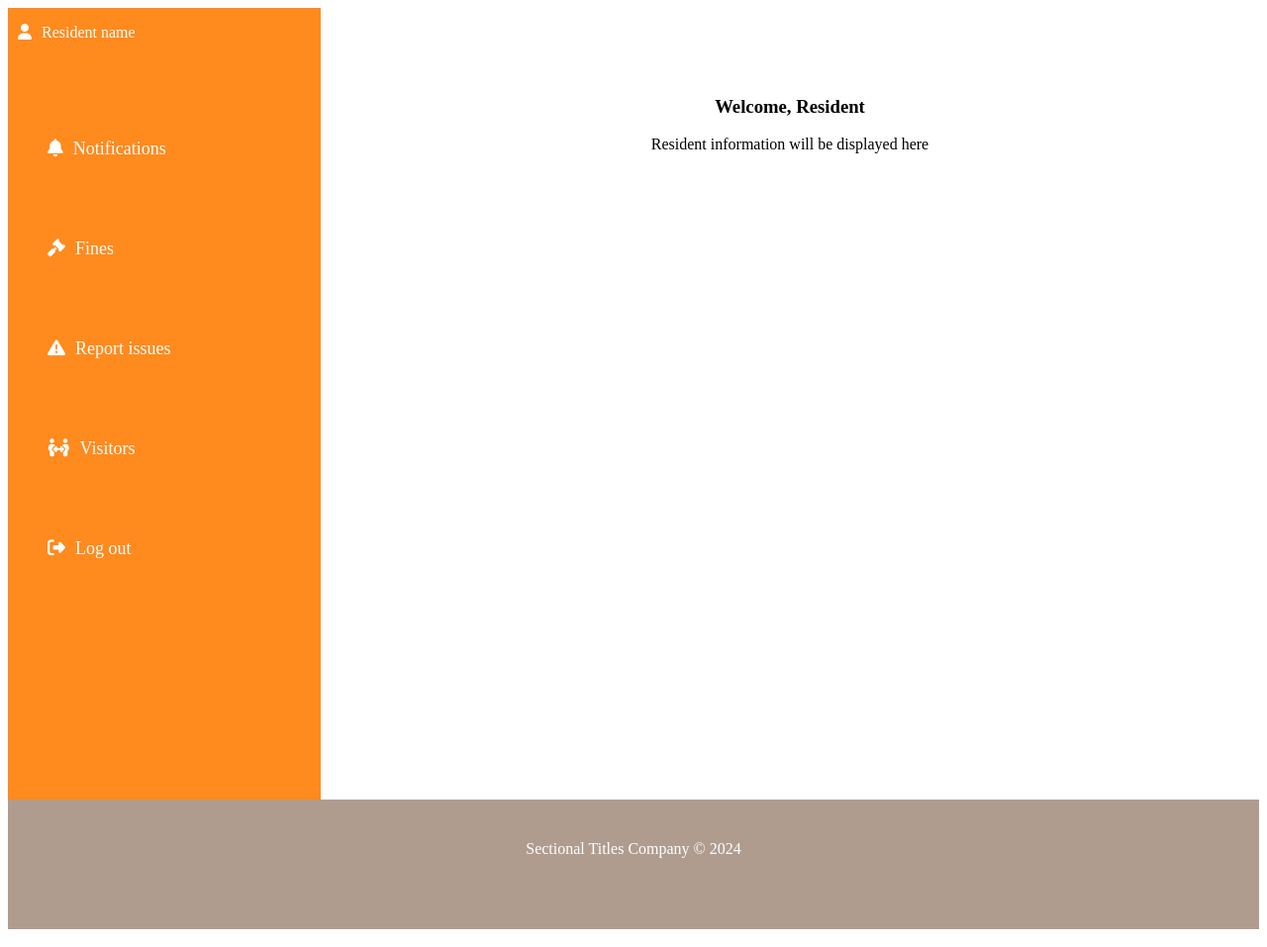
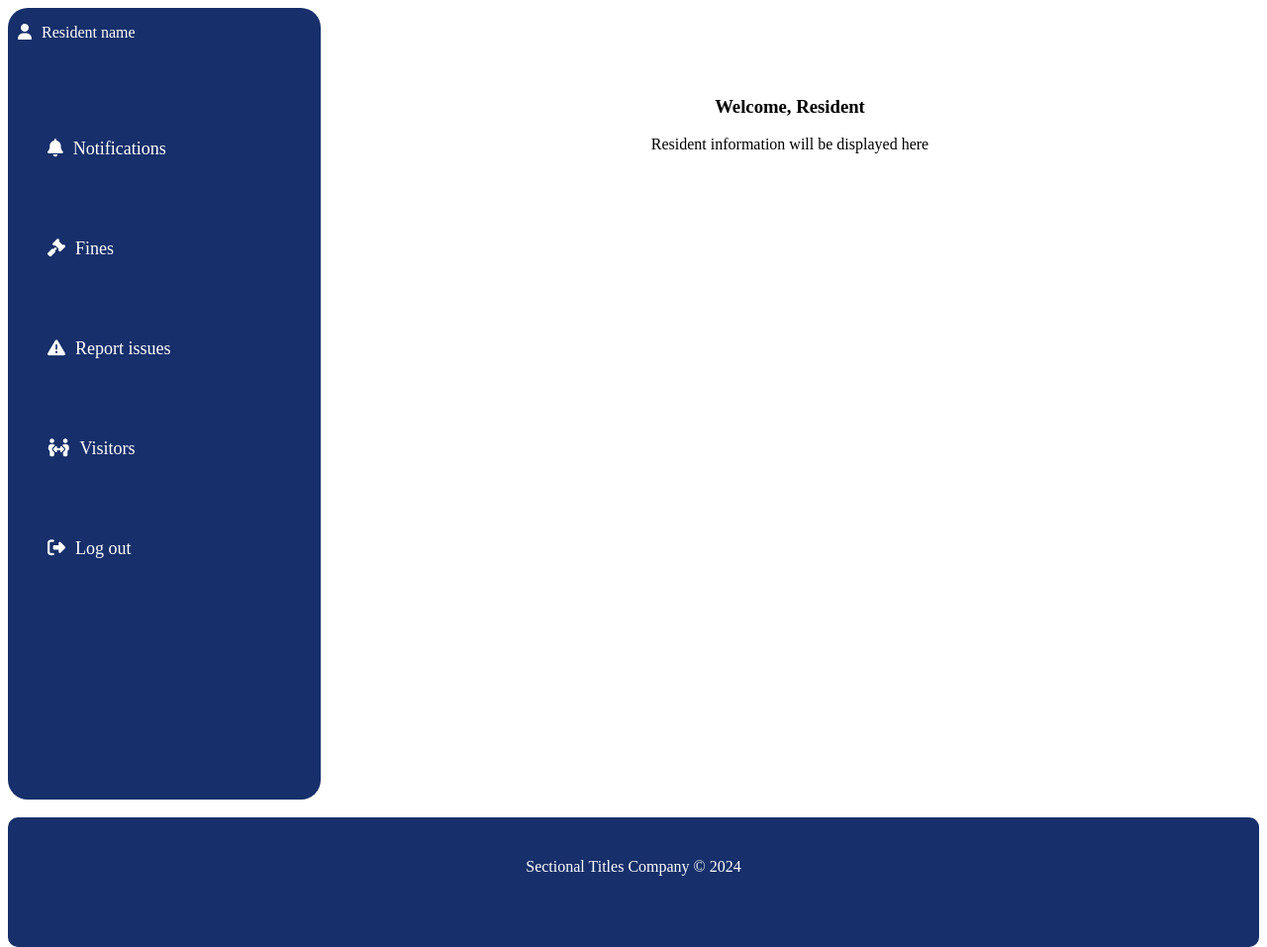
Before and after one commit to zwavhudimunarini/SD-Project-repo, a website: page src/ResidentHomepage.html in a window 1280 px wide. Shown: the whole page at 99% size. Drawn offline with Linux system fonts and the light colour scheme.

Commit message:
update page

```diff
--- a/src/Homepages.css
+++ b/src/Homepages.css
@@ -8,9 +8,9 @@
 
 .leftPane{
     flex: 1;
-    background-color: #FF8A1D;
+    background-color: #172F6A;
     color: white;
-
+    border-radius: 20px;
 
 }
 
@@ -45,11 +45,12 @@ html, body{
 }
 
 footer{
-    background-color: rgb(176, 156, 143);
+    background-color: #172F6A;
     text-align: center;
     padding: 2%;
     height: 10%;
     color: white;
+    border-radius: 10px;
 }
 a{
     color: white;
```
Also changed, not shown: src/ResidentHomepage.html (+1 -0 lines).
